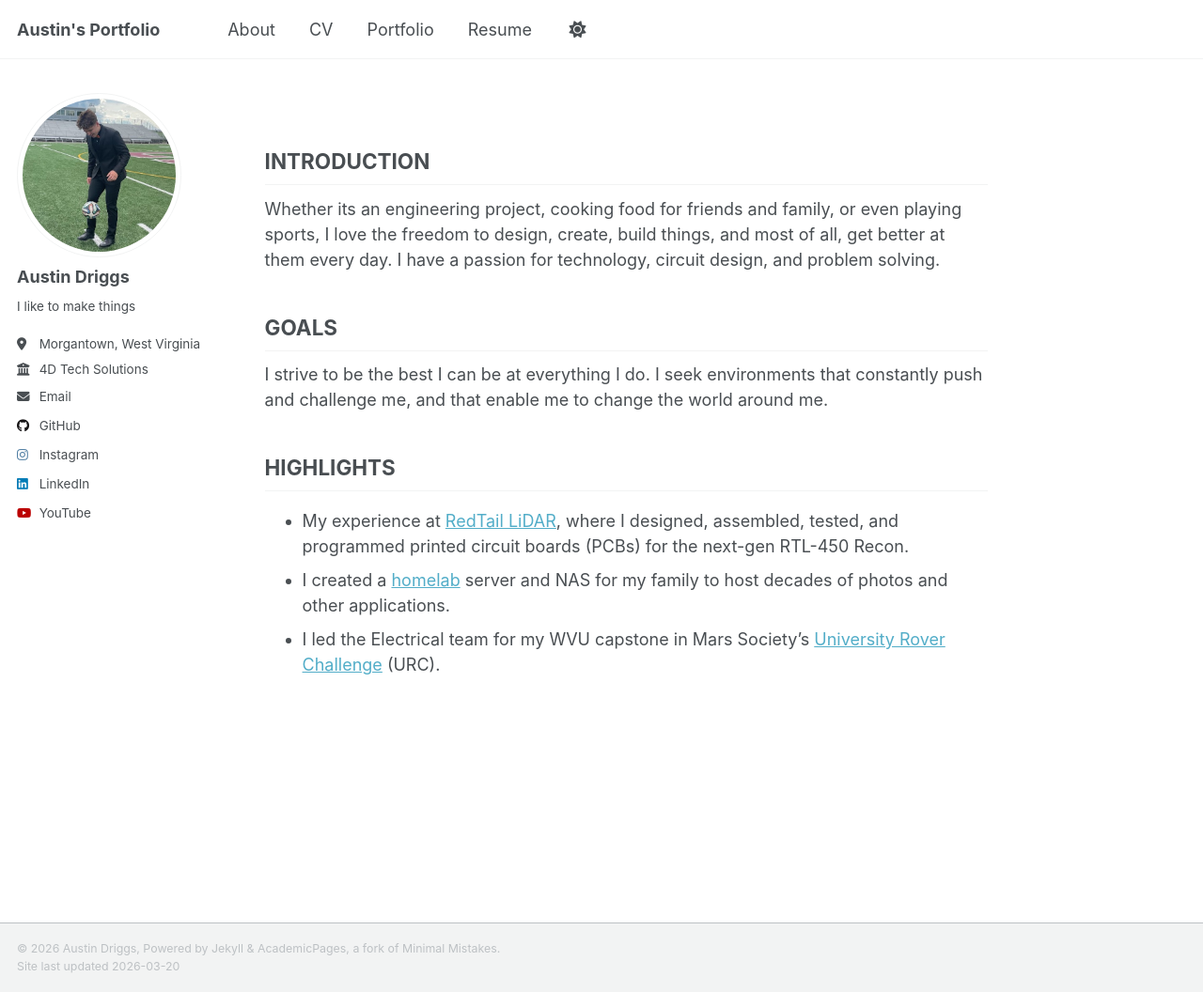
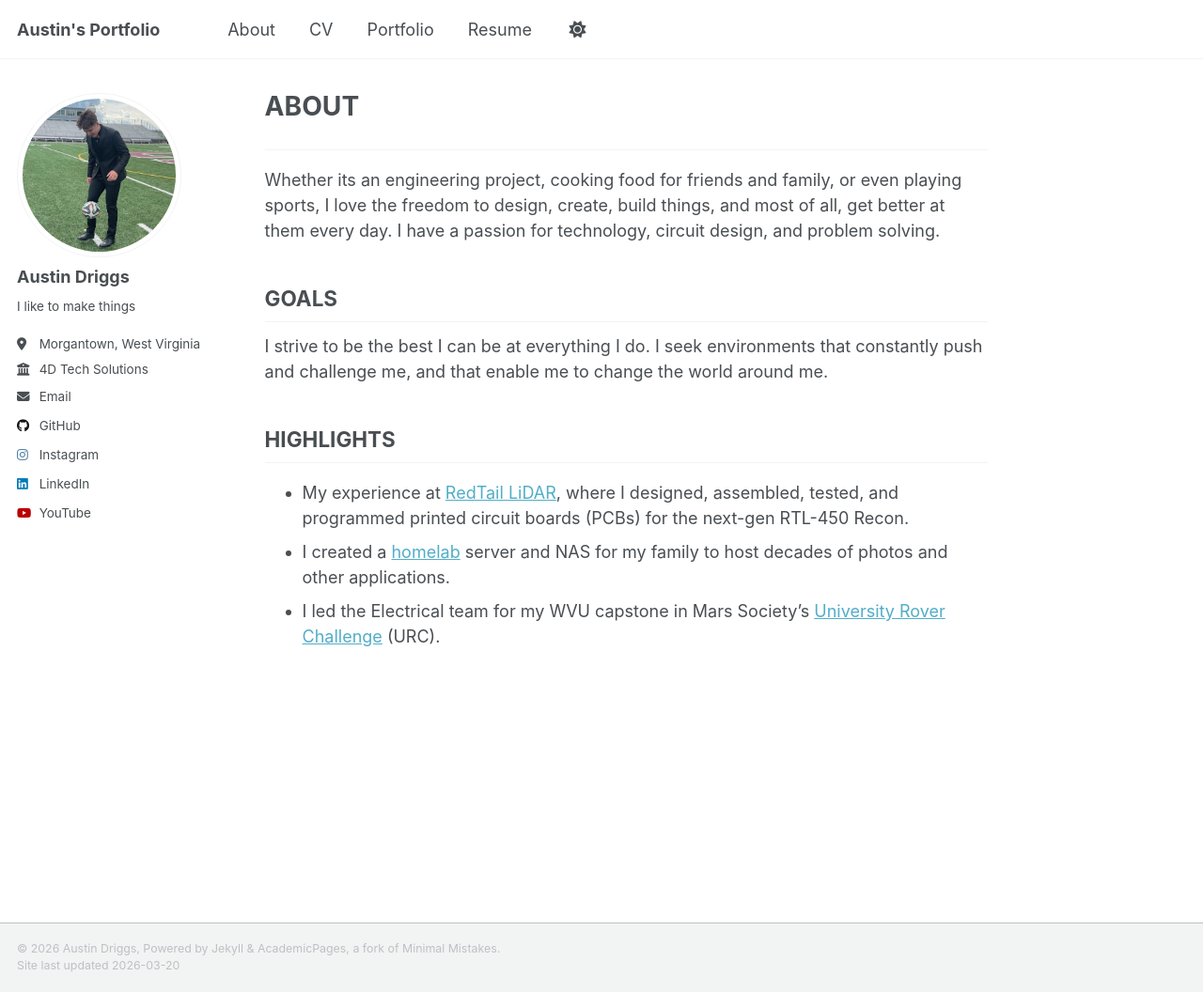
Before and after one commit to austindriggs/austindriggs.github.io, a Jekyll site: the page built from _pages/about.md, in a window 1280 px wide and 1056 px high. Shown: the whole window at 94% size. Built offline with Jekyll 4.4.1, drawn with Linux system fonts in a browser that asks for light colours; a script that is not in the unit is left out.

Commit message:
test about title on about page

```diff
--- a/_pages/about.md
+++ b/_pages/about.md
@@ -1,13 +1,13 @@
 ---
 permalink: /
-title: ""
+title: "ABOUT"
 author_profile: true
 redirect_from:
   - /about/
   - /about.html
 ---
 
-## INTRODUCTION
+---
 
 Whether its an engineering project, cooking food for friends and family, or even playing sports, I love the freedom to design, create, build things, and most of all, get better at them every day. I have a passion for technology, circuit design, and problem solving.
 
```
